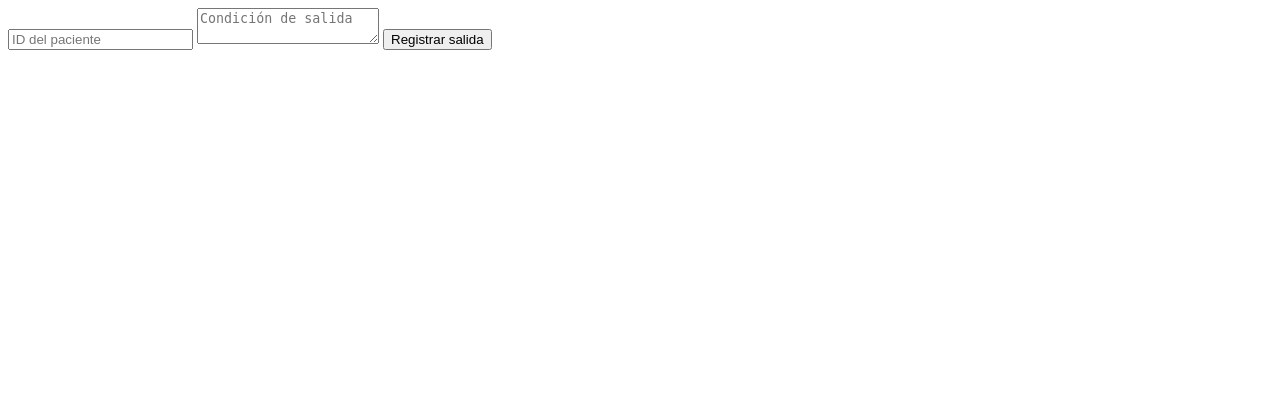
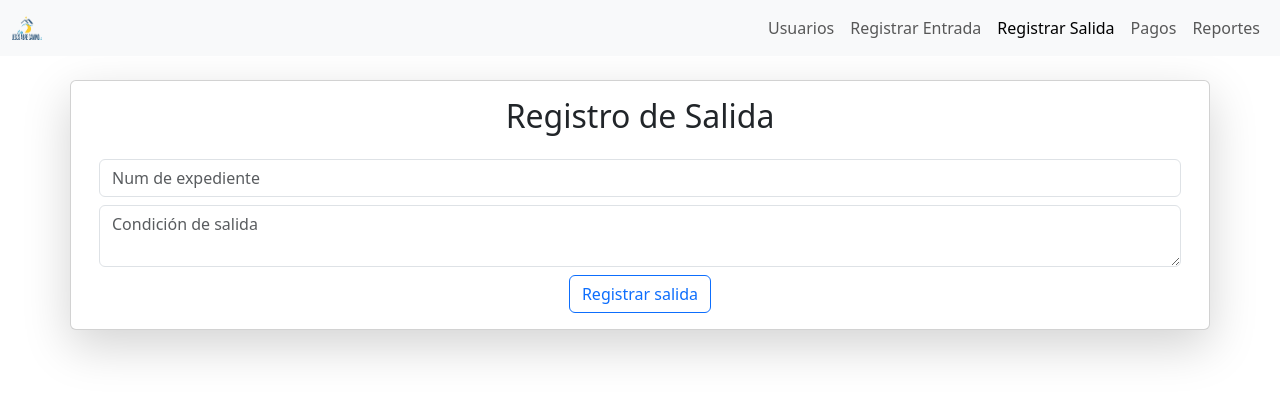
Before and after one commit to CassielAG/abrecamino, a PHP site: page /pages/registro_salida.html in a window 1280 px wide. Shown: the top 398 px of the page. Run offline with PHP 8.4, Linux system fonts and the light colour scheme.

Commit message:
Mejorar reporte de pacientes: agregar fecha de salida y corregir diseño de tablas. Actualizar formulario de registro de salida con nueva estructura y estilos. Corregir enlaces en las páginas de navegación.

```diff
--- a/backend/generar_reporte.php
+++ b/backend/generar_reporte.php
@@ -4,7 +4,7 @@ $result = $conn->query("SELECT * FROM pacientes");
 while ($row = $result->fetch_assoc()) {
     echo "Paciente: " . $row['nombre'] . "<br>";
     echo "Ingreso: " . $row['fecha_ingreso'] . "<br><br>";
-    //echo "Salida: " . $row['fecha_salida'] . "<br><br>";
+    echo "Salida: " . $row['fecha_salida'] . "<br><br>";
 }
 if ($result->num_rows > 0) {
     echo "<table class=\"table table-striped table-hover\">
--- a/backend/registrar_salida.php
+++ b/backend/registrar_salida.php
@@ -5,6 +5,6 @@ error_reporting(E_ALL);
 include 'db_connection.php';
 $paciente = $_POST['paciente_id'];
 $condicion = $_POST['condicion'];
-$conn->query("INSERT INTO salidas(paciente_id, fecha_salida, condicion_salida) VALUES ($paciente, NOW(), '$condicion')");
+$conn->query(query: "INSERT INTO salidas(paciente_id, fecha_salida, condicion_salida) VALUES ($paciente, NOW(), '$condicion')");
 echo "Salida registrada";
 ?>
--- a/index.html
+++ b/index.html
@@ -45,7 +45,7 @@
                             <table class="table table-striped table-hover">
                                 <thead class="table-light">
                                     <tr>
-                                        <th>Numero Expediente</th>
+                                        <th>Número Expediente</th>
                                         <th>Nombre</th>
                                         <th>Edad</th>
                                         <th>CURP</th>
@@ -59,7 +59,7 @@
                                 </thead>
                                 <tbody>
                                     <tr>
-                                        <td>123456789</td>
+                                        <td></td>
                                         <td>Juan Pérez</td>
                                         <td>25</td>
                                         <td>CURP1234567890</td>
--- a/pages/pagos.html
+++ b/pages/pagos.html
@@ -16,7 +16,7 @@
                 <img src="../assets/AbreCamino.png" alt="Logo" width="30" height="24" class="d-inline-block align-text-top">
                 <ul class="navbar-nav">
                     <li class="nav-item">
-                        <a class="nav-link" href="index.html">Usuarios</a>
+                        <a class="nav-link" href="../index.html">Usuarios</a>
                     </li>
                     <li class="nav-item">
                         <a class="nav-link" href="registro_entrada.html">Registrar Entrada</a>
--- a/pages/registro_salida.html
+++ b/pages/registro_salida.html
@@ -1,5 +1,53 @@
-<form action="../backend/registrar_salida.php" method="POST">
-    <input type="number" name="paciente_id" placeholder="ID del paciente" required>
-    <textarea name="condicion" placeholder="Condición de salida" required></textarea>
-    <button>Registrar salida</button>
-</form>
+<!DOCTYPE html>
+<html lang="es">
+
+    <head>
+        <meta charset="UTF-8">
+        <meta name="viewport" content="width=device-width, initial-scale=1.0">
+        <title>Registro de Salida</title>
+        <link rel="icon" type="image/x-icon" href="../assets/AbreCamino.ico">
+        <link href="https://cdn.jsdelivr.net/npm/bootstrap@5.3.8/dist/css/bootstrap.min.css" rel="stylesheet"
+            integrity="sha384-sRIl4kxILFvY47J16cr9ZwB07vP4J8+LH7qKQnuqkuIAvNWLzeN8tE5YBujZqJLB" crossorigin="anonymous">
+    </head>
+
+    <body>
+        <nav class="navbar fixed-top navbar-expand bg-body-tertiary">
+            <div class="container-fluid">
+                <img src="../assets/AbreCamino.png" alt="Logo" width="30" height="24" class="d-inline-block align-text-top">
+                <ul class="navbar-nav">
+                    <li class="nav-item">
+                        <a class="nav-link" href="../index.html">Usuarios</a>
+                    </li>
+                    <li class="nav-item">
+                        <a class="nav-link" href="registro_entrada.html">Registrar Entrada</a>
+                    </li>
+                    <li class="nav-item">
+                        <a class="nav-link active" aria-current="page" href="#">Registrar Salida</a>
+                    </li>
+                    <li class="nav-item">
+                        <a class="nav-link" href="pagos.html">Pagos</a>
+                    </li>
+                    <li class="nav-item">
+                        <a class="nav-link" href="reportes.html">Reportes</a>
+                    </li>
+                </ul>
+            </div>
+        </nav>
+        <div class="container text-center" style="margin-top: 80px;">
+            <div class="row">
+                <div class="card col-md-12 align-self-center shadow-lg bg-body rounded">
+                    <div class="card-header bg-white border-0 pb-0 pt-3">
+                        <h2>Registro de Salida</h2>
+                    </div>
+                    <div class="card-body">
+                        <form action="../backend/registrar_salida.php" method="POST">
+                            <input class="mb-2 form-control" type="number" name="usuario_id" placeholder="Num de expediente" required>
+                            <textarea class="mb-2 form-control" name="condicion" placeholder="Condición de salida" required></textarea>
+                            <button class="btn btn-outline-primary">Registrar salida</button>
+                        </form>
+                    </div>
+                </div>
+            </div>
+        </div>
+    </body>
+</html>
```
Also changed, not shown: pages/registro_entrada.html (+4 -4 lines).
